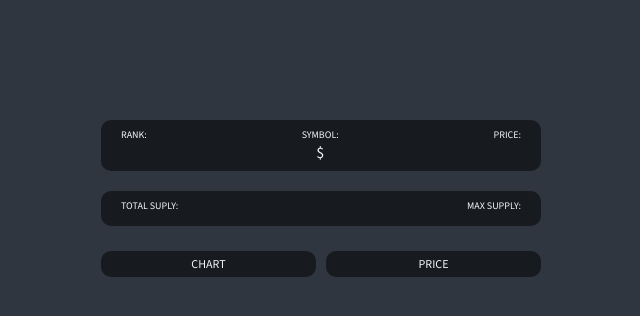
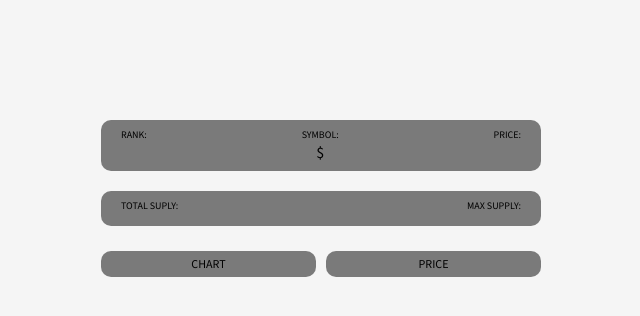
Before and after one commit to kch6396/react-masterclass, a React (Create React App) app: page /1 in a window 1280 px wide. Shown: the top 316 px of the page, without its empty margins (319-959 px from the left). Built offline with nearby package versions, Linux system fonts and the light colour scheme; no server answers.

Commit message:
feat: Implement dark mode theme

```diff
--- a/package.json
+++ b/package.json
@@ -20,6 +20,7 @@
     "react-helmet": "^6.1.0",
     "react-router-dom": "^7.5.0",
     "react-scripts": "5.0.1",
+    "recoil": "^0.7.7",
     "styled-components": "^6.1.17",
     "typescript": "^4.9.5",
     "web-vitals": "^2.1.4"
--- a/src/App.tsx
+++ b/src/App.tsx
@@ -1,6 +1,8 @@
 import { ReactQueryDevtools } from "@tanstack/react-query-devtools";
 import { Outlet } from "react-router-dom";
-import { createGlobalStyle } from "styled-components";
+import { createGlobalStyle, ThemeProvider } from "styled-components";
+import { darkTheme, lightTheme } from "./theme";
+import { useState } from "react";
 
 const GlobalStyle = createGlobalStyle`
 @import url('https://fonts.googleapis.com/css2?family=Source+Sans+3:ital,wght@0,200..900;1,200..900&display=swap');
@@ -62,11 +64,16 @@ const GlobalStyle = createGlobalStyle`
 `;
 
 function App() {
+  const [isDark, setIsDark] = useState(false);
+  const toggleDark = () => setIsDark((current) => !current);
+
   return (
     <>
-      <GlobalStyle />
-      <Outlet />
-      <ReactQueryDevtools />
+      <ThemeProvider theme={isDark ? darkTheme : lightTheme}>
+        <GlobalStyle />
+        <Outlet context={{ isDark, toggleDark }} />
+        <ReactQueryDevtools />
+      </ThemeProvider>
     </>
   );
 }
--- a/src/routes/Chart.tsx
+++ b/src/routes/Chart.tsx
@@ -16,15 +16,16 @@ interface IHistorical {
 
 interface ChartProps {
   coinId: string;
+  isDark: boolean;
 }
 
 const Chart = () => {
-  const { coinId } = useOutletContext<ChartProps>();
+  const { coinId, isDark } = useOutletContext<ChartProps>();
 
   const { isLoading, data } = useQuery<IHistorical[]>({
     queryKey: ["ohlcv", coinId],
     queryFn: () => fetchCoinHistory(coinId),
-    refetchInterval: 10000,
+    // refetchInterval: 10000,
   });
 
   return (
@@ -41,7 +42,7 @@ const Chart = () => {
             },
           ]}
           options={{
-            theme: { mode: "dark" },
+            theme: { mode: isDark ? "dark" : "light" },
             chart: {
               height: 300,
               width: 500,
--- a/src/routes/Coin.tsx
+++ b/src/routes/Coin.tsx
@@ -4,6 +4,7 @@ import {
   PathMatch,
   useLocation,
   useMatch,
+  useOutletContext,
   useParams,
 } from "react-router-dom";
 import styled from "styled-components";
@@ -140,8 +141,14 @@ interface PriceData {
   };
 }
 
+interface ICoinsProps {
+  isDark: boolean;
+}
+
 const Coin = () => {
   const { coinId } = useParams();
+  const { isDark } = useOutletContext<ICoinsProps>();
+
   const { state } = useLocation() as RouterState;
   const priceMatch: PathMatch<"coinId"> | null = useMatch("/:coinId/price");
   const chartMatch: PathMatch<"coinId"> | null = useMatch("/:coinId/chart");
@@ -154,7 +161,7 @@ const Coin = () => {
   const { isLoading: tickersLoading, data: tickersData } = useQuery<PriceData>({
     queryKey: ["tickers", coinId],
     queryFn: () => fetchCoinTickers(coinId as string),
-    refetchInterval: 5000,
+    // refetchInterval: 5000,
   });
 
   const loading = infoLoading || tickersLoading;
@@ -208,7 +215,7 @@ const Coin = () => {
               <Link to={`/${coinId}/price`}>Price</Link>
             </Tab>
           </Tabs>
-          <Outlet context={{ coinId }} />
+          <Outlet context={{ isDark, coinId }} />
         </>
       )}
     </Container>
--- a/src/routes/Coins.tsx
+++ b/src/routes/Coins.tsx
@@ -1,6 +1,6 @@
 import { useQuery } from "@tanstack/react-query";
 import { useEffect, useState } from "react";
-import { Link } from "react-router-dom";
+import { Link, useOutletContext } from "react-router-dom";
 import styled from "styled-components";
 import { fetchCoins } from "../api";
 import { Helmet } from "react-helmet";
@@ -22,7 +22,7 @@ const CoinsList = styled.ul``;
 
 const Coin = styled.li`
   background-color: white;
-  color: ${(props) => props.theme.bgColor};
+  color: ${(props) => props.theme.textColor};
   border-radius: 15px;
   margin-bottom: 10px;
   a {
@@ -64,7 +64,13 @@ interface ICoin {
   type: string;
 }
 
+interface ICoinsProps {
+  toggleDark: () => void;
+}
+
 const Coins = () => {
+  const { toggleDark } = useOutletContext<ICoinsProps>();
+
   const { isLoading, data } = useQuery<ICoin[]>({
     queryKey: ["allCoins"],
     queryFn: fetchCoins,
@@ -77,6 +83,7 @@ const Coins = () => {
       </Helmet>
       <Header>
         <Title>코인</Title>
+        <button onClick={toggleDark}>Toggle Dark Mode</button>
       </Header>
       {isLoading ? (
         <Loader>Loading...</Loader>
--- a/src/theme.ts
+++ b/src/theme.ts
@@ -1,7 +1,12 @@
 import { DefaultTheme } from "styled-components";
 
-export const theme: DefaultTheme = {
+export const darkTheme: DefaultTheme = {
   bgColor: "#2f3640",
-  textColor: "#f5f6fa",
-  accentColor: "#9A88F7",
+  textColor: "black",
+  accentColor: "#9c88ff",
 };
+export const lightTheme: DefaultTheme = {
+  bgColor: "whitesmoke",
+  textColor: "black",
+  accentColor: "#9c88ff",
+};
```
Also changed, not shown: src/index.tsx (+1 -6 lines), 1 other file (tests, documents, lock files or other folders).
